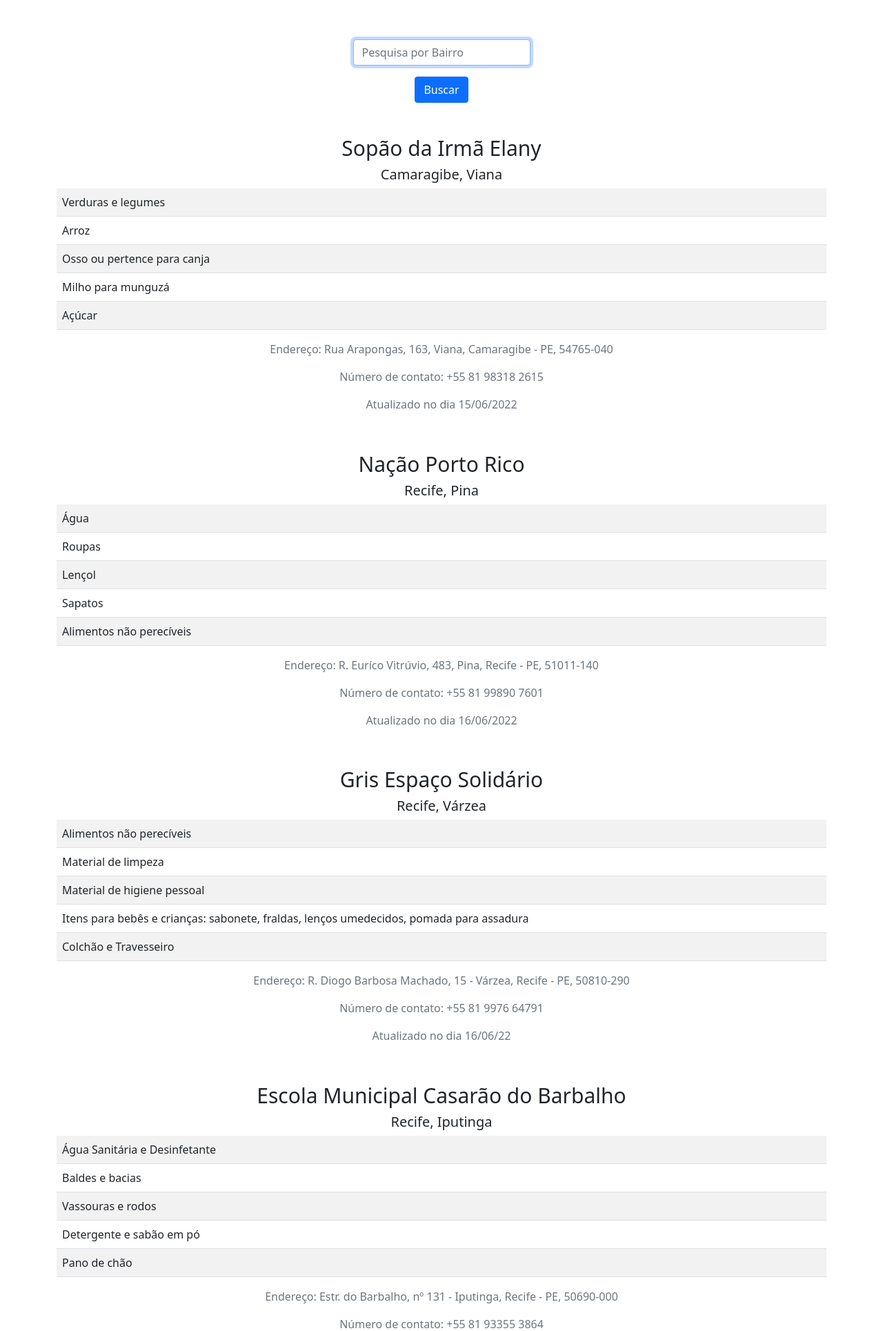
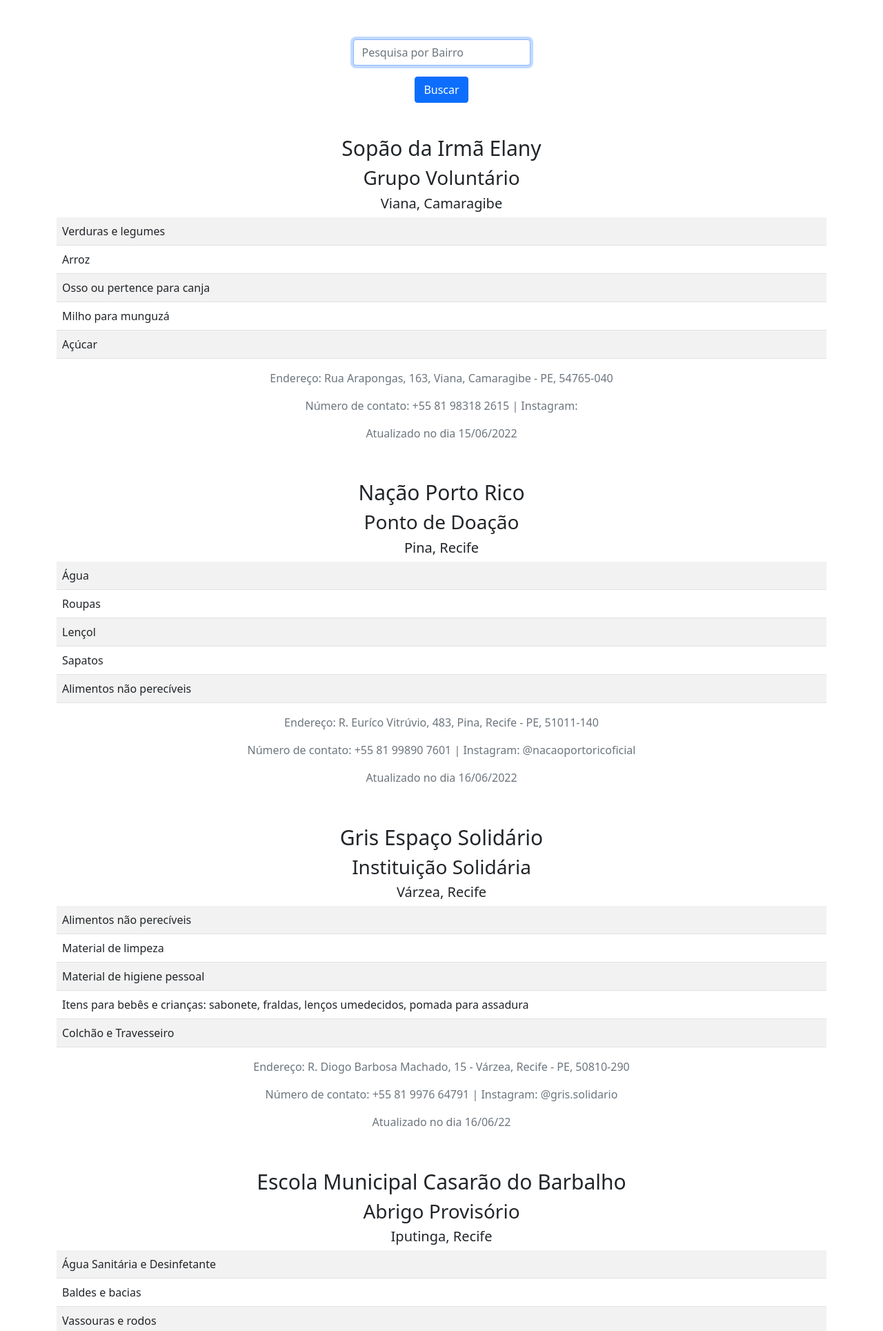
Before and after one commit to oriapierre/enchentes-pe, a Flask app: page / in a window 1280 px wide. Shown: the part 398-2327 px from the top of the page at 69% size. Run offline with Flask 2, Linux system fonts and the light colour scheme; some libraries are stand-ins or nearby versions.

Commit message:
Update index.html

```diff
--- a/templates/index.html
+++ b/templates/index.html
@@ -35,7 +35,8 @@
     <main class = "container py-5 text-center">
             {% for lugar in lugares %}
                 <h2 class = "text-center" id = "titulo">{{lugar.nome}}</h2>
-                <h3 class = "text-center" id = "bairro">{{lugar.cidade}}, {{lugar.bairro}}</h3>
+                <h3 class = 'text-center'>{{lugar.tag}}</h3>
+                <h3 class = "text-center" id = "bairro">{{lugar.bairro}}, {{lugar.cidade}}</h3>
                 <table class = "table table-striped">
                     <tr>
                         <td class = "text-start">{{lugar.item1}}</td>
@@ -54,7 +55,7 @@
                     </tr>
                 </table>
                 <p class = "text-muted">Endereço: {{lugar.endereço}}</p>
-                <p class = "text-muted">Número de contato: {{lugar.telefone}}</p>
+                <p class = "text-muted">Número de contato: {{lugar.telefone}}  |  Instagram: {{lugar.insta}}</p>
                 <p class = "text-muted">Atualizado no dia {{lugar.data}}</p>
                 <p class = "spasado"></p>
             {% endfor %}
```
